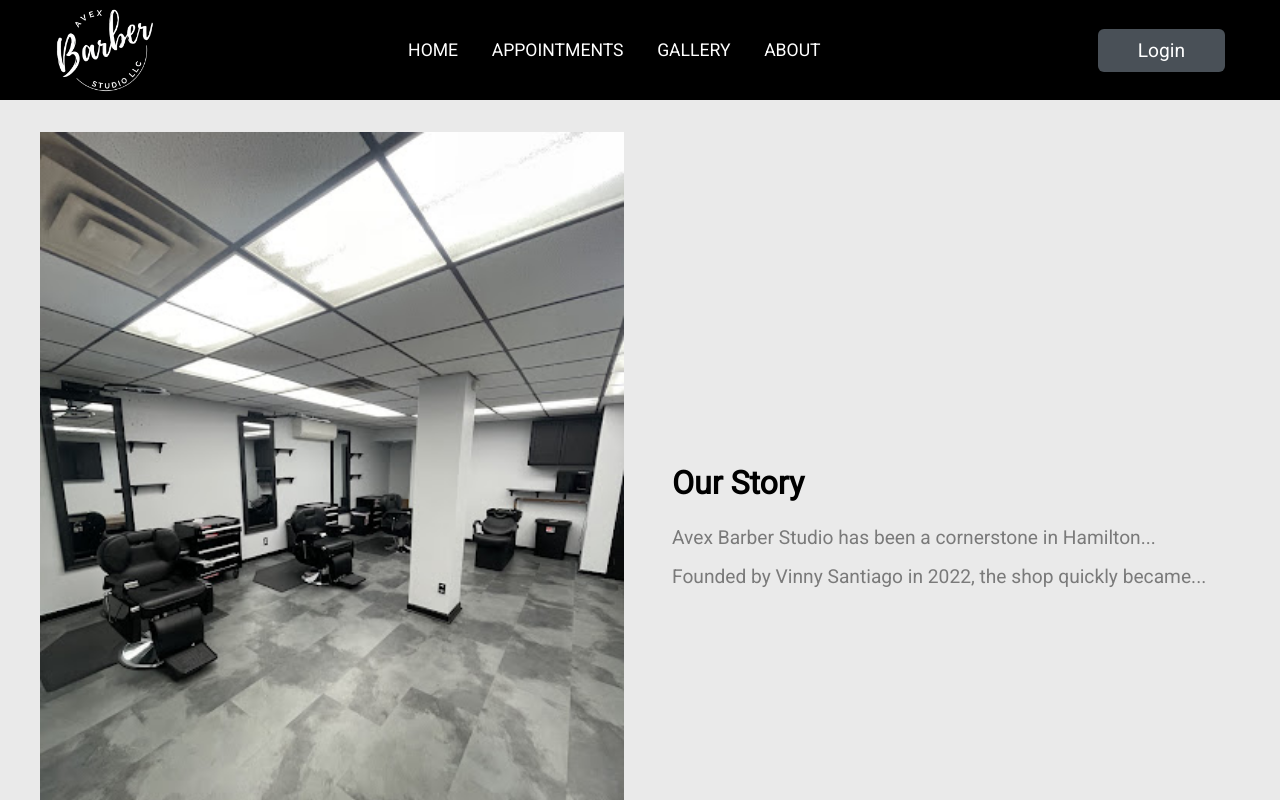
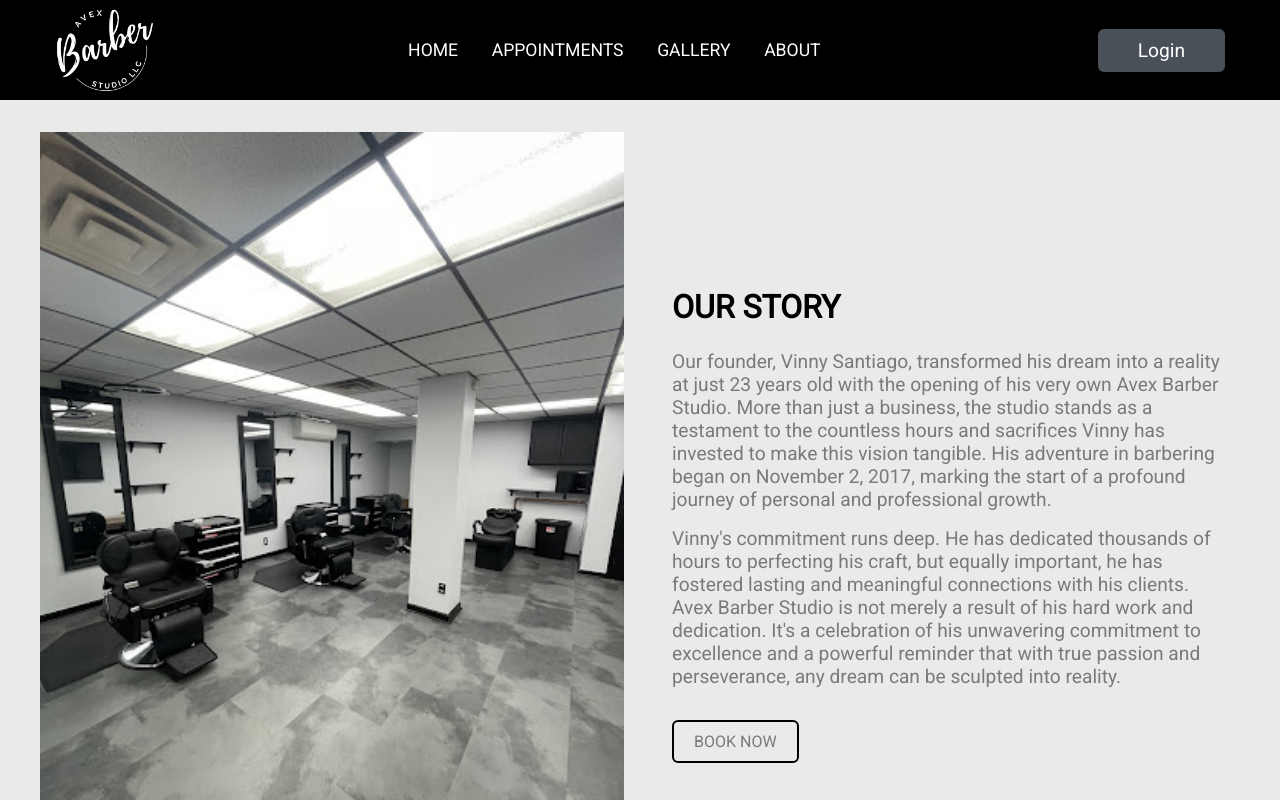
Before and after one commit to raylaraya/Avex-Barber-Studio, a React (Vite) app in the folder client/: page /about in a window 1280 px wide. Shown: the top 800 px of the page. Built offline with nearby package versions, Linux system fonts and the light colour scheme.

Commit message:
Set up about page About page provides more in-depth information of the owner and the barbershop

```diff
--- a/client/src/components/aboutSection/about-section.css
+++ b/client/src/components/aboutSection/about-section.css
@@ -87,12 +87,12 @@
   }
 }
 
-@media (max-width: 750px) {
+@media (max-width: 840px) {
   .about-container {
     flex-direction: column;
   }
 
   .about-button {
-    margin: 1rem 3rem;
+    margin: 1rem auto;
   }
 }
--- a/client/src/pages/aboutPage/About.jsx
+++ b/client/src/pages/aboutPage/About.jsx
@@ -8,10 +8,10 @@
     <div className="about-page">
       <Navbar />
       <AboutSection
-        title="Our Story"
+        title="OUR STORY"
         paragraphs={[
-          "Avex Barber Studio has been a cornerstone in Hamilton...",
-          "Founded by Vinny Santiago in 2022, the shop quickly became...",
+          "Our founder, Vinny Santiago, transformed his dream into a reality at just 23 years old with the opening of his very own Avex Barber Studio. More than just a business, the studio stands as a testament to the countless hours and sacrifices Vinny has invested to make this vision tangible. His adventure in barbering began on November 2, 2017, marking the start of a profound journey of personal and professional growth.",
+          "Vinny's commitment runs deep. He has dedicated thousands of hours to perfecting his craft, but equally important, he has fostered lasting and meaningful connections with his clients. Avex Barber Studio is not merely a result of his hard work and dedication. It's a celebration of his unwavering commitment to excellence and a powerful reminder that with true passion and perseverance, any dream can be sculpted into reality.",
         ]}
         imageSrc="/shop.jpeg"
         additionalImages={[
@@ -19,6 +19,8 @@
           "/vinnyCutting.jpg",
           "/vinnyCutting2.jpg",
         ]}
+        linkTo="/appointments"
+        linkText="BOOK NOW"
       />
       <Footer />
     </div>
--- a/client/src/pages/homePage/Home.jsx
+++ b/client/src/pages/homePage/Home.jsx
@@ -20,7 +20,7 @@
       <AboutSection
         title="About Avex Barber Studio"
         paragraphs={[
-          "Welcome to Avex Barber Studio! Located at 33 White Horse Avenue in Hamilton, New Jersey, our barbershop was brought to life in November 2022 through the passion and ambition of our owner, Vinny Santiago. Vinny is not only highly skilled and dedicated to his craftsmanship but also dedicated to building lasting relationships with his clients and giving back to the community.",
+          "Welcome to Avex Barber Studio! Located at 33 White Horse Avenue in Hamilton, New Jersey, our barbershop was brought to life on November 7th, 2022 through the passion and ambition of our owner, Vinny Santiago. Vinny is not only highly skilled and dedicated to his craftsmanship but also dedicated to building lasting relationships with his clients and giving back to the community.",
           "For more information on Avex Barber Studio and its owner press the button below.",
         ]}
         imageSrc="/shop.jpeg"
```
Also changed, not shown: client/public/haircut2.jpg (added), 1 other file (tests, documents, lock files or other folders).
